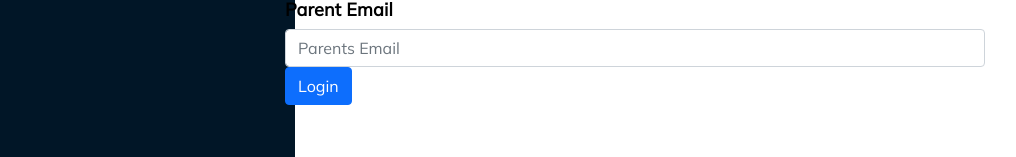
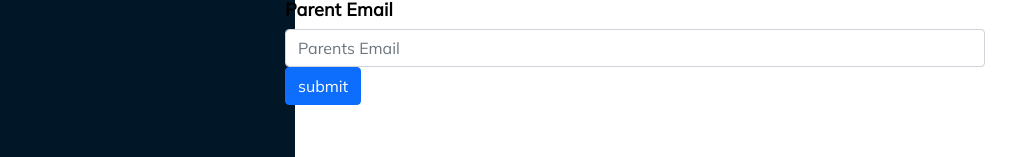
Before and after one commit to dakshjain1997/BusTrackingSystem, a React (Create React App) app: page /Studentform in a window 1280 px wide. Shown: the part 867-1024 px from the top of the page, without its empty margins (5-1021 px from the left). Built offline with nearby package versions, Linux system fonts and the light colour scheme; the HTML template or start-up script is replaced by a standard one.

Commit message:
all login works

```diff
--- a/src/App.js
+++ b/src/App.js
@@ -8,6 +8,8 @@ import AuthContextProvider from "./context/AuthContext";
 import Navbar from "./components/Navbar";
 import ViewStudent from "./components/ViewStudent";
 import BusAttendentForm from "./components/BusAttenndentForm";
+import ParentPage from  "./components/Parent"
+import BusAttendantPage from "./components/BusAttendant"
 
 function App() {
     return (
@@ -54,6 +56,15 @@ function App() {
                             <Navbar/>
                             {/*    view buss */}
                         </Route>
+
+                        <Route exact path="/parentPage">
+                            <ParentPage/>
+                        </Route>
+
+                        <Route exact path="/busAttendantPage">
+                            <BusAttendantPage/>
+                        </Route>
+
                     </Switch>
                 </div>
             </AuthContextProvider>
--- /dev/null
+++ b/src/components/BusAttendant.js
@@ -0,0 +1,9 @@
+
+
+function BusAttendantPage(){
+
+    return  (
+        <div>welcome to BusAttendant page</div>
+    )
+}
+export default BusAttendantPage
--- a/src/components/BusForm.js
+++ b/src/components/BusForm.js
@@ -67,7 +67,7 @@ import {AuthContext} from '../context/AuthContext'
                 </Form.Group>
 
 
-                 <Button type="submit" className="W-100" >Login</Button>
+                 <Button type="submit" className="W-100" >submit</Button>
             </Form>
             </div>
         )
--- a/src/components/Login.js
+++ b/src/components/Login.js
@@ -13,20 +13,22 @@ function Login()
 
     function HandleSubmit(e){
         e.preventDefault()
+        console.log("on click login")
 
         const authToken = FirebaseConfig.auth().signInWithEmailAndPassword(userEmail,password)
             .then(user=>
             {
                 setIsAuthenticated(true);
                 setAuthToken(authToken);
-
+                console.log("user authenticated")
                 db.collection("Users").onSnapshot(snapshot=>{
                     snapshot.docs.forEach(element => {
                         //console.log("i")
                         if(element.data().emailId===user.user.email){
-                            //console.log("in iiff")
+
                             setUserType(element.data().userType)
                             setschoolId(element.data().schoolId)
+                            console.log(element.data().userType)
                             redirect(element.data().userType);
                         }
                     });
@@ -51,7 +53,7 @@ function Login()
                         <Form.Label>Password</Form.Label>
                         <Form.Control type="password" value={password} onChange={(e)=>setPassword(e.target.value)} placeholder="Password" required />
                     </Form.Group>
-                    <Button type="submit" className="W-100" >Login</Button>
+                    <Button type="submit" className="W-100" >submit</Button>
                 </Form>
         </div>
     )
--- /dev/null
+++ b/src/components/Parent.js
@@ -0,0 +1,10 @@
+
+
+function ParentPage(){
+
+    return  (
+        <div>welcome to parent page</div>
+    )
+}
+
+export default ParentPage
--- a/src/components/StudentForm.js
+++ b/src/components/StudentForm.js
@@ -116,7 +116,7 @@ function StudentForm()
                 <Form.Control type="text" value={ParentEmail} onChange={(e)=>setParentEmail(e.target.value)} placeholder="Parents Email" required />
             </Form.Group>
 
-            <Button type="submit" className="W-100" >Login</Button>
+            <Button type="submit" className="W-100" >submit</Button>
         </Form>
         </div>
     )
--- a/src/context/AuthContext.js
+++ b/src/context/AuthContext.js
@@ -14,9 +14,18 @@ const AuthContextProvider = (props) => {
 
     function redirect(userType){
 
-        if(userType === "School") {
-            console.log("trying to push in condition")
+        if(userType === "Parent"){
+            console.log("parent login")
+            History.push("/parentPage");
+        }
+        else if(userType === "School") {
+            console.log("school login")
             History.push("/dashboard");
+        }
+
+        else if(userType === "BusAttendant"){
+            console.log("attendant login")
+            History.push("/busAttendantPage");
         }
     }
 
@@ -24,11 +33,12 @@ const AuthContextProvider = (props) => {
 
         db.collection("Users").doc(emailId).set({
             emailId: emailId,
-            UserType: userType,
+            userType: userType,
             schoolId: schoolId
         }).then(r  =>{
         })
-        FirebaseConfig.auth().createUserWithEmailAndPassword(emailId,"123456")
+        const  password="123456"
+        FirebaseConfig.auth().createUserWithEmailAndPassword(emailId,password)
     }
 
     const valuesToBePassed={
```
